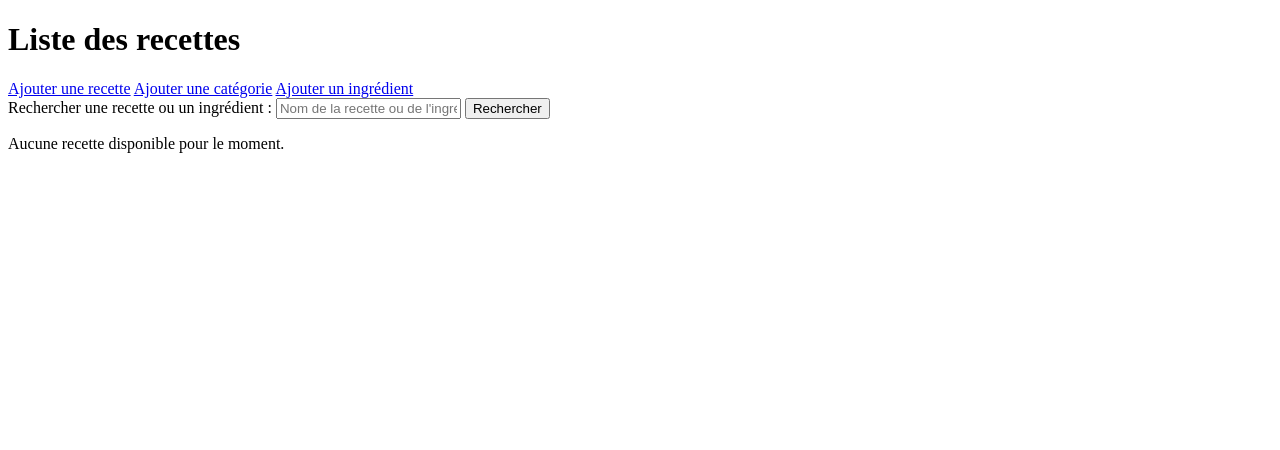
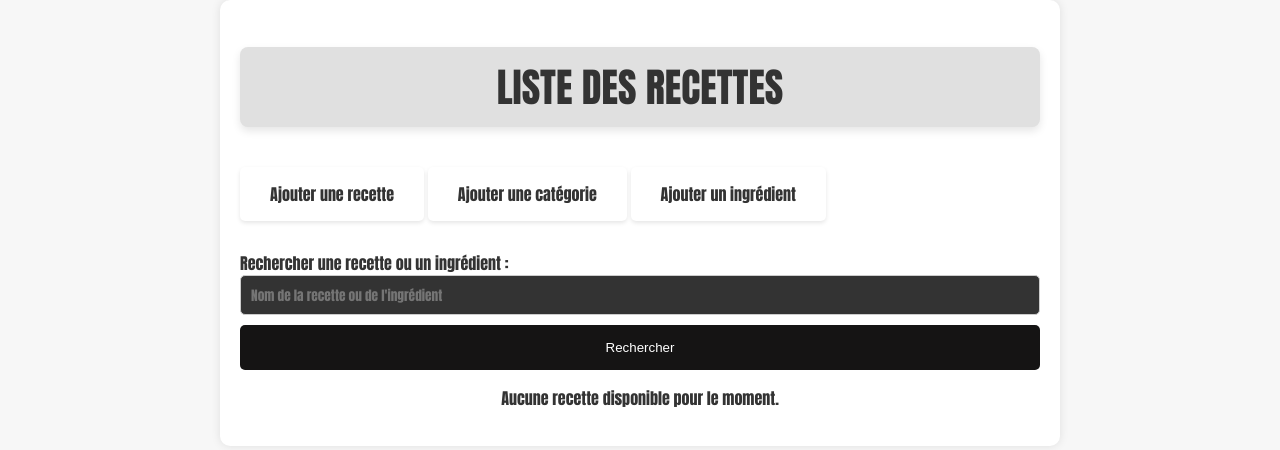
Before and after one commit to SmiledPolecat34/CookEase, a PHP site: page / in a window 1280 px wide. Shown: the top 450 px of the page. Run offline with PHP 8.4, Linux system fonts and the light colour scheme; data that the repository does not hold is empty; a stand-in replaces the project's code that opens the database connection.

```diff
--- a/AjouterIngredient.php
+++ b/AjouterIngredient.php
@@ -36,11 +36,13 @@ if ($_SERVER["REQUEST_METHOD"] == "POST") {
 <!DOCTYPE html>
 <html lang="fr">
 <head>
+    <link rel="stylesheet" href="ajouterrecette.css">
     <meta charset="UTF-8">
     <title>Ajouter un ingrédient</title>
     <!-- Ajoute ici tes liens vers des fichiers CSS ou des CDN pour le style -->
 </head>
 <body>
+    <div class ="container">
     <h2><a href="index.php">Retour à la liste des recettes</a></h2>
     <h1>Ajouter un ingrédient</h1>
     <form action="AjouterIngredient.php" method="post">
@@ -49,5 +51,6 @@ if ($_SERVER["REQUEST_METHOD"] == "POST") {
 
         <input type="submit" value="Ajouter l'ingrédient">
     </form>
+    </div>
 </body>
 </html>
--- a/AjouterUneRecette.php
+++ b/AjouterUneRecette.php
@@ -5,6 +5,7 @@
 <head>
     <meta charset="UTF-8">
     <title>Ajouter une recette</title>
+    <link rel="stylesheet" href="ajouterrecette.css">
     <script>
         function addIngredientToList() {
             var ingredientList = document.getElementById('ingredient_list');
@@ -49,6 +50,7 @@
     </script>
 </head>
 <body>
+    <div class ="container">
     <h2><a href="index.php">Retour à la liste des recettes</a></h2>
     <h1>Ajouter une recette</h1>
     <form action="ajouter_recette.php" method="post" enctype="multipart/form-data">
@@ -127,5 +129,6 @@
 
         <input type="submit" value="Ajouter la recette">
     </form>
+    </div>
 </body>
 </html>
--- a/ajouter_categorie.php
+++ b/ajouter_categorie.php
@@ -35,11 +35,13 @@ if ($_SERVER["REQUEST_METHOD"] == "POST") {
 <!DOCTYPE html>
 <html lang="fr">
 <head>
+    <link rel="stylesheet" href="ajouterrecette.css">
     <meta charset="UTF-8">
     <title>Ajouter une catégorie</title>
     <!-- Ajoute ici tes liens vers des fichiers CSS ou des CDN pour le style -->
 </head>
 <body>
+    <div class ="container">
     <h2><a href="index.php">Retour à la liste des recettes</a></h2>
     <h1>Ajouter une catégorie</h1>
     <form action="ajouter_categorie.php" method="post">
@@ -48,5 +50,6 @@ if ($_SERVER["REQUEST_METHOD"] == "POST") {
 
         <input type="submit" value="Ajouter la catégorie">
     </form>
+    </div>
 </body>
 </html>
--- /dev/null
+++ b/ajouterrecette.css
@@ -0,0 +1,81 @@
+body {
+    background-color: #f7f7f7;
+    color: #333;
+    font-family: 'Impact', sans-serif;
+    margin: 0;
+    padding: 0;
+}
+
+.container {
+    max-width: 800px; /* Adjust the width as needed */
+    margin: 0 auto;
+    padding: 20px;
+    background-color: #fff; /* Add a white background */
+    box-shadow: 0 0 10px rgba(0, 0, 0, 0.1); /* Add a subtle box shadow */
+    border-radius: 10px; /* Rounded corners */
+}
+
+h2 {
+    font-size: 1.5em;
+    text-align: center;
+    margin-bottom: 20px;
+    color: #333;
+}
+
+h1 {
+    font-size: 2.5em;
+    font-weight: bold;
+    margin-bottom: 20px;
+    text-align: center;
+    text-transform: uppercase;
+    color: #333;
+    background-color: #e0e0e0;
+    padding: 10px;
+    border-radius: 8px;
+    box-shadow: 0 4px 8px rgba(0, 0, 0, 0.1);
+}
+
+form {
+    display: flex;
+    flex-direction: column;
+}
+
+label {
+    margin-top: 10px;
+}
+
+input,
+select {
+    margin-bottom: 10px;
+    padding: 10px;
+    border: 1px solid #ccc;
+    border-radius: 5px;
+    width: 100%;
+    box-sizing: border-box;
+}
+
+button {
+    padding: 15px;
+    background-color: #151414;
+    color: #fff;
+    border: none;
+    border-radius: 5px;
+    cursor: pointer;
+}
+
+button:hover {
+    background-color: #333;
+}
+
+table {
+    width: 100%;
+    margin-top: 20px;
+    border-collapse: collapse;
+}
+
+th,
+td {
+    border: 1px solid #ccc;
+    padding: 10px;
+    text-align: left;
+}
--- /dev/null
+++ b/index.css
@@ -0,0 +1,190 @@
+body {
+    background-color: #f7f7f7;
+    color: #333;
+    font-family: 'Impact', sans-serif;
+    margin: 0;
+    padding: 0;
+}
+
+.container {
+    max-width: 1200px;
+    margin: 0 auto;
+    padding: 20px;
+}
+
+h1 {
+    font-size: 3em;
+    font-weight: bold;
+    margin-bottom: 20px;
+    text-align: center;
+    text-transform: uppercase;
+    color: #333;
+    background-color: #e0e0e0;
+    padding: 10px;
+    border-radius: 8px;
+    box-shadow: 0 4px 8px rgba(0, 0, 0, 0.1);
+}
+
+a {
+    display: inline-block;
+    padding: 15px 30px;
+    margin: 20px auto;
+    background-color: #fff;
+    color: #333;
+    text-decoration: none;
+    border-radius: 5px;
+    transition: background-color 0.3s ease;
+    box-shadow: 0 2px 4px rgba(0, 0, 0, 0.1);
+}
+
+a:hover {
+    background-color: #151414;
+    color: #fff;
+}
+
+#recipes-container {
+    display: flex;
+    flex-wrap: wrap;
+    justify-content: space-around;
+}
+
+.recipe {
+    background-color: #fff;
+    color: #333;
+    padding: 20px;
+    border-radius: 10px;
+    margin: 20px;
+    width: 300px;
+    box-shadow: 0 4px 8px rgba(0, 0, 0, 0.1);
+    transition: transform 0.3s ease;
+}
+
+.recipe img {
+    max-width: 100%;
+    height: auto;
+    border-radius: 10px;
+    margin-bottom: 20px;
+}
+
+.recipe h2 {
+    font-size: 2em;
+    margin-bottom: 10px;
+    text-align: center;
+    color: #333;
+}
+
+.recipe:hover {
+    transform: scale(1.05);
+}
+
+.recipe-link {
+    display: inline-block;
+    text-decoration: none;
+    color: inherit;
+}
+
+.recipe-link img {
+    display: block;
+    width: 100%;
+    height: auto;
+    border-radius: 10px;
+}
+
+input {
+    border-radius: 10px;
+    background-color: #333;
+    width: 250px;
+    height: 40px;
+    color: #fff;
+    font-family: 'Impact', sans-serif;
+    border: none;
+    padding: 0 10px;
+}
+.spinner {
+    position: fixed;
+    top: 50%;
+    left: 50%;
+    transform: translate(-50%, -50%);
+    width: 9px;
+    height: 9px;
+}
+
+.spinner div {
+    position: absolute;
+    width: 50%;
+    height: 150%;
+    background: #000000;
+    transform: rotate(calc(var(--rotation) * 1deg)) translate(0, calc(var(--translation) * 1%));
+    animation: spinner-fzua35 1s calc(var(--delay) * 1s) infinite ease;
+}
+
+
+  .spinner div:nth-child(1) {
+    --delay: 0.1;
+    --rotation: 36;
+    --translation: 150;
+  }
+
+  .spinner div:nth-child(2) {
+    --delay: 0.2;
+    --rotation: 72;
+    --translation: 150;
+  }
+
+  .spinner div:nth-child(3) {
+    --delay: 0.3;
+    --rotation: 108;
+    --translation: 150;
+  }
+
+  .spinner div:nth-child(4) {
+    --delay: 0.4;
+    --rotation: 144;
+    --translation: 150;
+  }
+
+  .spinner div:nth-child(5) {
+    --delay: 0.5;
+    --rotation: 180;
+    --translation: 150;
+  }
+
+  .spinner div:nth-child(6) {
+    --delay: 0.6;
+    --rotation: 216;
+    --translation: 150;
+  }
+
+  .spinner div:nth-child(7) {
+    --delay: 0.7;
+    --rotation: 252;
+    --translation: 150;
+  }
+
+  .spinner div:nth-child(8) {
+    --delay: 0.8;
+    --rotation: 288;
+    --translation: 150;
+  }
+
+  .spinner div:nth-child(9) {
+    --delay: 0.9;
+    --rotation: 324;
+    --translation: 150;
+  }
+
+  .spinner div:nth-child(10) {
+    --delay: 1;
+    --rotation: 360;
+    --translation: 150;
+  }
+
+  @keyframes spinner-fzua35 {
+    0%, 10%, 20%, 30%, 50%, 60%, 70%, 80%, 90%, 100% {
+      transform: rotate(calc(var(--rotation) * 1deg)) translate(0, calc(var(--translation) * 1%));
+    }
+
+    50% {
+      transform: rotate(calc(var(--rotation) * 1deg)) translate(0, calc(var(--translation) * 1.5%));
+    }
+  }
--- a/index.php
+++ b/index.php
@@ -1,31 +1,36 @@
-<!-- index.php -->
+<?php
+require_once('config.php');
+require_once('Back/Recette.php');
+
+$pdo = new PDO('mysql:host='.$host.';dbname='.$dbname.';port='.$port, $username, $password);
+$recetteManager = new RecetteManager($pdo);
+
+$recettes = $recetteManager->getAllRecipes();
+
+// Formatage des recettes pour éviter les problèmes avec les guillemets
+$recettesJSON = json_encode($recettes, JSON_HEX_QUOT | JSON_HEX_TAG);
+
+?>
+
 <!DOCTYPE html>
 <html lang="fr">
+
 <head>
     <meta charset="UTF-8">
     <title>Recettes</title>
-    <style>
-        /* Ajoute un style pour que les images soient des liens cliquables */
-        .recipe-link {
-            display: inline-block;
-            text-decoration: none;
-            color: inherit;
-        }
-        .recipe-link img {
-            display: block;
-            width: 200px; /* Ajuste la taille des images à ta convenance */
-            height: auto;
-        }
-    </style>
+    <link rel="stylesheet" href="index.css">
+
 </head>
+
 <body>
-    <h1>Liste des recettes</h1>
+    <div class="container">
+        <h1>Liste des recettes</h1>
 
-    <a href="AjouterUneRecette.php">Ajouter une recette</a>
-    <a href="Ajouter_categorie.php">Ajouter une catégorie</a>
-    <a href="AjouterIngredient.php">Ajouter un ingrédient</a>
+        <a href="AjouterUneRecette.php">Ajouter une recette</a>
+        <a href="Ajouter_categorie.php">Ajouter une catégorie</a>
+        <a href="AjouterIngredient.php">Ajouter un ingrédient</a>
 
-    <!-- Barre de recherche -->
+        <!-- Barre de recherche -->
     <form action="index.php" method="GET"> <!-- Le formulaire envoie les données à index.php -->
         <label for="search">Rechercher une recette ou un ingrédient :</label>
         <input type="text" id="search" name="search" placeholder="Nom de la recette ou de l'ingrédient">
@@ -68,6 +73,9 @@
         }
         ?>
     </div>
+    </div>
 
 </body>
+
 </html>
+<link rel="stylesheet" href="ajouterrecette.css">
```
